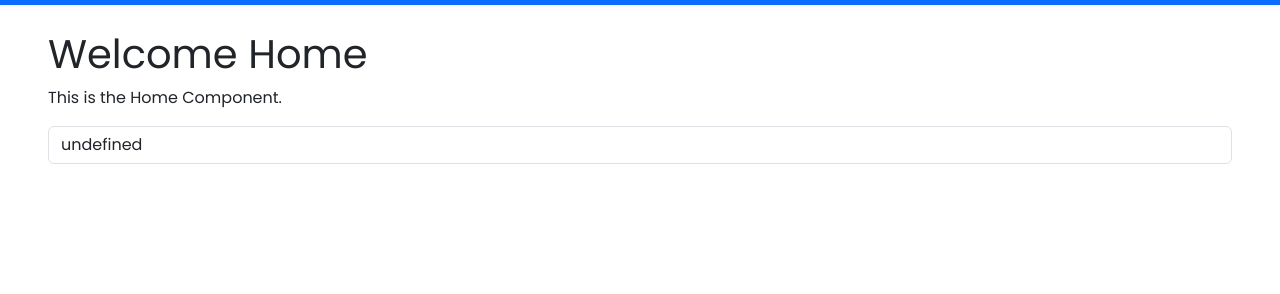
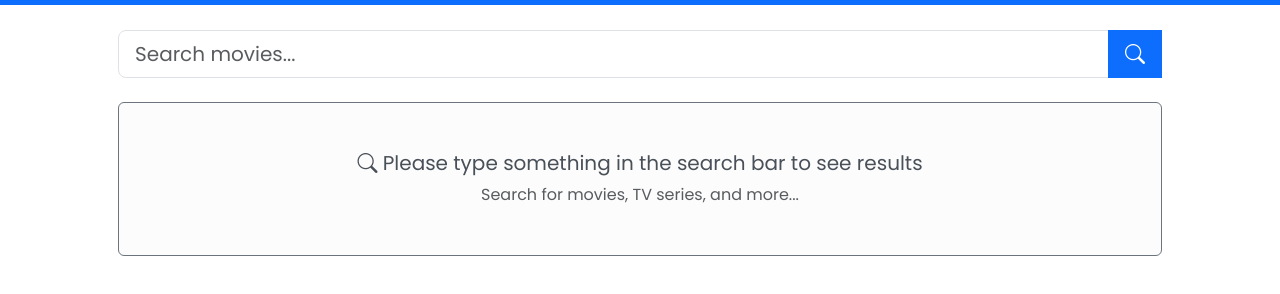
Before and after one commit to joydakua/movie-app-ts-vite-v1, a website built with Vite: page index.html in a window 1280 px wide. Shown: the part 66-360 px from the top of the page. Built offline with nearby package versions, Linux system fonts and the light colour scheme; a web font is replaced by a local one.

Commit message:
JD-11-03-2026-Message: 1. Corrected some values

```diff
--- a/index.html
+++ b/index.html
@@ -20,8 +20,7 @@
     <nav class="navbar fixed-top navbar-expand-lg bg-primary" data-bs-theme="dark">
       <div class="container-fluid">
         <a class="navbar-brand" href="/home">
-          <img class="d-inline-block align-text-center navbar-brand-logo img-thumbnail rounded" width="45" height="45"
-            src="/logo.png" alt="Movie Info Hub Logo">
+          <img class="d-inline-block align-text-center navbar-brand-logo img-thumbnail rounded" width="45" height="45" src="/logo.png" alt="Movie Info Hub Logo">
           <span class="navbar-brand-logo-text d-inline-block align-text-center fs-4">Movie Info Hub</span>
         </a>
         <button class="navbar-toggler" type="button" data-bs-toggle="collapse" data-bs-target="#navbarSupportedContent"
@@ -33,7 +32,7 @@
       </div>
     </nav>
   </header>
-  <main class="container-fluid mt-5 ps-5 pe-5">
+  <main class="container mt-5 ps-5 pe-5">
     <div id="app"></div>
   </main>
   <script type="module" src="/src/ts/main.ts"></script>
--- a/src/ts/components/home.component.ts
+++ b/src/ts/components/home.component.ts
@@ -2,18 +2,42 @@ import HomeStore from "../store/home.store";
 
 const HomeComponent = (): string => {
     return `
-        <div>
-            <h1 class="title">Welcome Home</h1>
-            <p>This is the Home Component.</p>
-            <input id="homeInput" type="text" class="form-control" value="${HomeStore.homeInputValue}" placeholder="Type something..." />
+        <div class="input-group input-group-lg">
+            <input type="text" class="form-control" id="search-input" value="${HomeStore.searchInputValue}" placeholder="Search movies..." aria-label="Search movies" />
+            <button class="btn btn-primary" type="button" id="search-btn" title="Search">
+                <i class="bi bi-search"></i>
+            </button>
+            <button class="btn btn-danger d-none" type="button" id="clear-btn" title="Clear search">
+                <i class="bi bi-x-circle"></i>
+            </button>
+        </div>
+
+        <div id="search-alert" class="mt-3"></div>
+
+        <div id="search-loader" class="mt-3 d-none">
+          <div class="spinner-border text-primary" role="status">
+            <span class="visually-hidden">Loading...</span>
+          </div>
+          <span class="ms-2">Searching...</span>
+        </div>
+
+        <div id="home_info_text" class="mt-4">
+            <div class="row g-4">
+                <div class="col-12">
+                    <div class="alert alert-light text-center py-5 border border-secondary" role="alert">
+                      <h5><i class="bi bi-search"></i> Please type something in the search bar to see results</h5>
+                      <p class="text-muted mb-0">Search for movies, TV series, and more...</p>
+                    </div>
+                </div>
+            </div>
         </div>
     `;
 }
 
 export const HomeComponentEvents = () => {
-    const input = document.querySelector<HTMLInputElement>("#homeInput");
+    const input = document.querySelector<HTMLInputElement>("#search-input");
     input?.addEventListener("input", () => {
-        HomeStore.homeInputValue = input.value;
+        HomeStore.searchInputValue = input.value;
     });
 };
 
--- a/src/ts/store/home.store.ts
+++ b/src/ts/store/home.store.ts
@@ -2,12 +2,12 @@ import type { THomeStore } from "../types/home.component.type";
 
 const HomeStore: THomeStore = {
     searchInputValue: "",
-    searchInputEvents: ["input", "keypress"],
-    searchInput: null,
-    searchBtn: null,
+    searchInputEvents: ["input","keypress"],
     clearBtn: null,
     searchAlert: null,
-    searchLoader: null
+    searchInput: null,
+    searchLoader: null,
+    searchBtn: null,
 };
 
 export default HomeStore;
--- a/src/ts/types/alert.type.ts
+++ b/src/ts/types/alert.type.ts
@@ -1 +1 @@
-export declare type TAlerts = "input" | "danger" | "warning";
+export declare type TAlerts = "info" | "danger" | "warning";
```
Also changed, not shown: src/ts/types/home.component.type.ts (line endings or trailing spaces).
